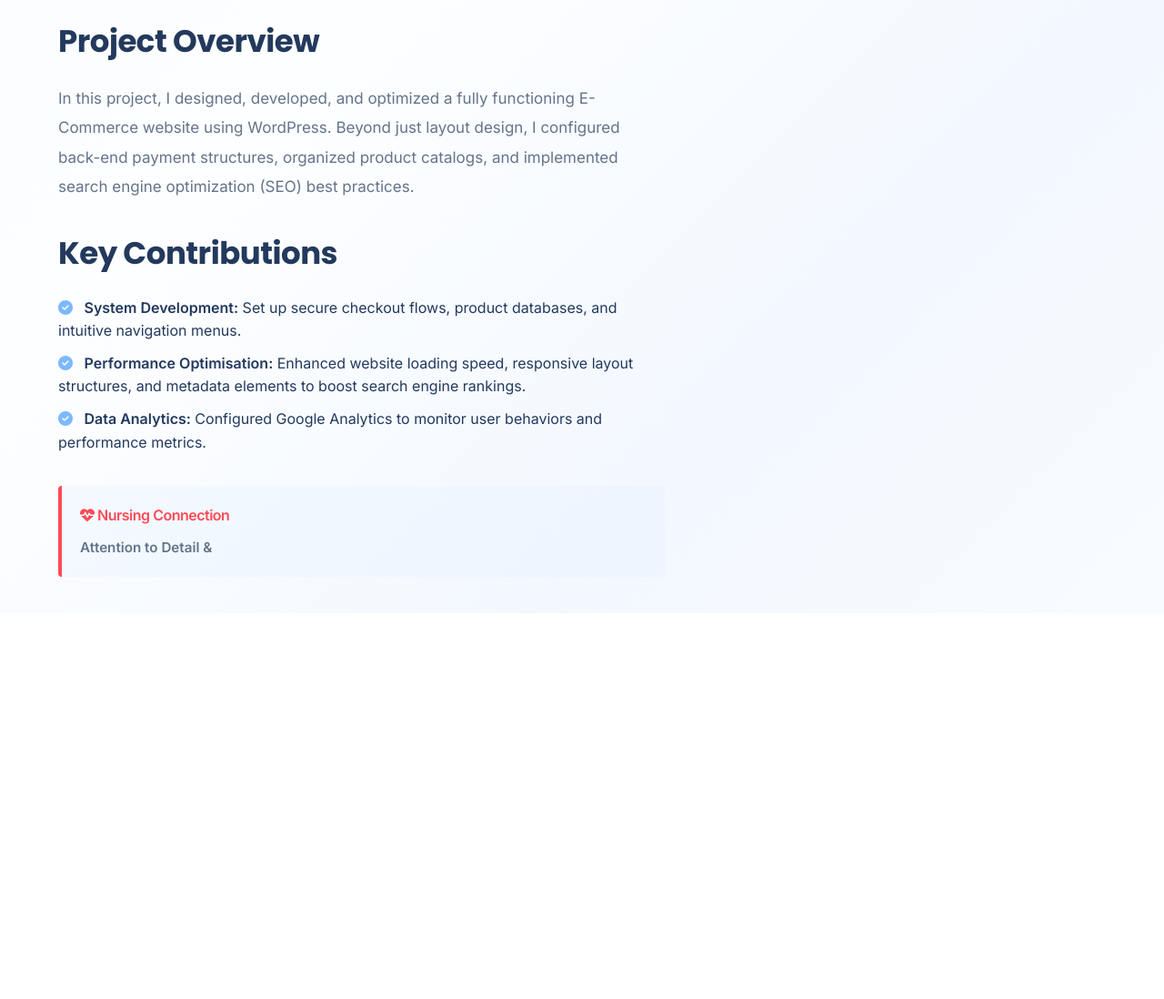
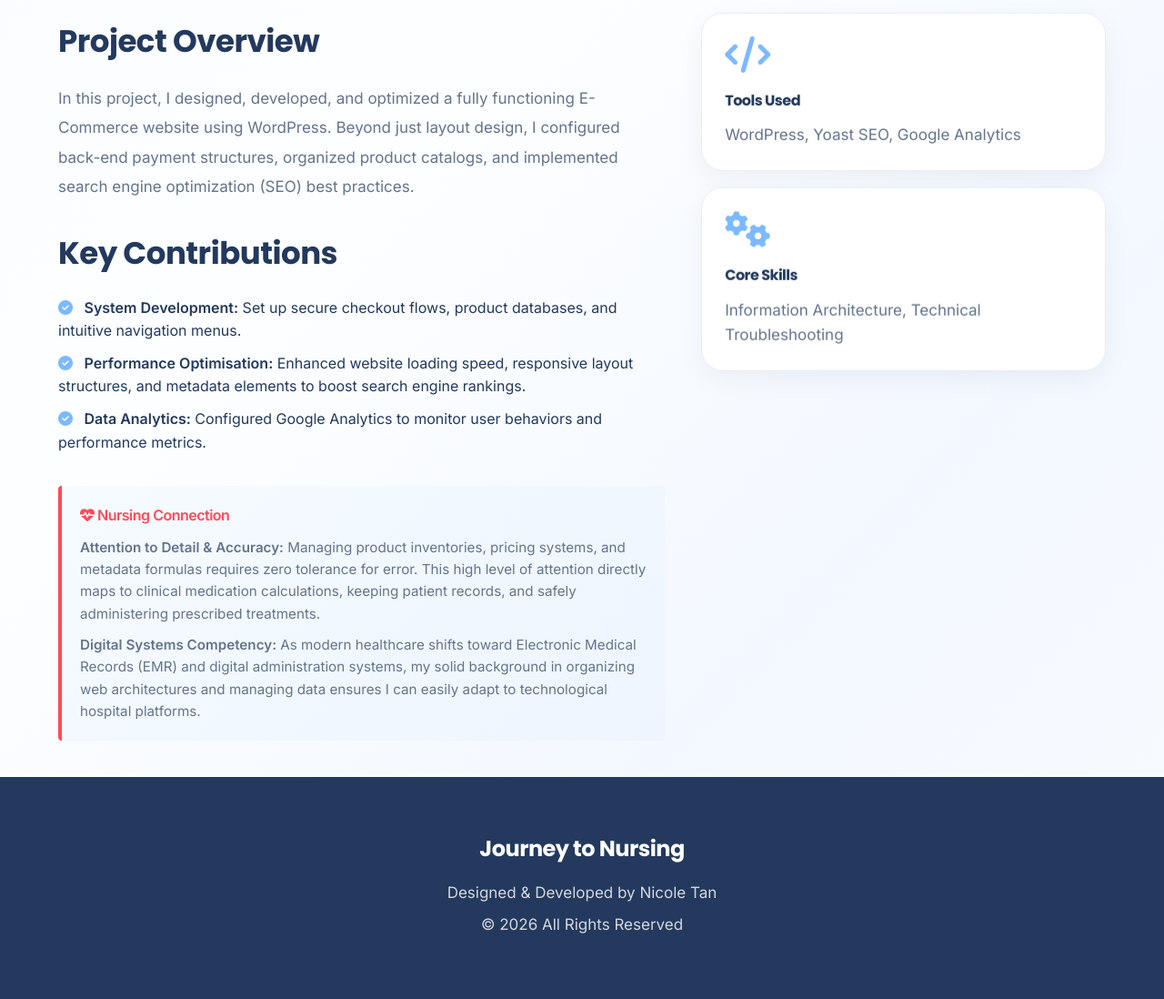
Before and after one commit to ceilno/nicole, a plain HTML site: page wordpress.html in a window 1280 px wide. Shown: the part 400-1498 px from the top of the page at 91% size. Before the commit the page ends 1074 px from the top, so only its background shows below. Drawn offline with Linux system fonts and the light colour scheme.

Commit message:
Add files via upload

```diff
--- a/ai-ready.html
+++ b/ai-ready.html
@@ -5,9 +5,8 @@
     <meta name="viewport" content="width=device-width, initial-scale=1.0">
     <title>AI Ready Certificate | Nicole Tan</title>
     <link rel="stylesheet" href="https://cdnjs.cloudflare.com/ajax/libs/font-awesome/6.6.0/css/all.min.css">
-   <link rel="stylesheet" href="css/style.css">
+    <link rel="stylesheet" href="../css/style.css">
 
-<link rel="stylesheet" href="../css/style.css">
 </head>
 <body>
 
@@ -53,6 +52,7 @@
             </div>
         </div>
     </section>
-
+<script src="../js/script.js"></script>
+    <script src="../js/scroll.js"></script>
 </body>
 </html>
--- a/wordpress.html
+++ b/wordpress.html
@@ -9,9 +9,8 @@
     <link rel="preconnect" href="https://fonts.gstatic.com" crossorigin>
     <link href="https://fonts.googleapis.com/css2?family=Inter:wght@300;400;500;600&family=Poppins:wght@400;500;600;700;800&display=swap" rel="stylesheet">
     <link rel="stylesheet" href="https://cdnjs.cloudflare.com/ajax/libs/font-awesome/6.6.0/css/all.min.css">
-    <link rel="stylesheet" href="css/style.css">
 
-<link rel="stylesheet" href="../css/style.css">
+    <link rel="stylesheet" href="../css/style.css">
 </head>
 <body>
 
@@ -51,4 +50,39 @@
                     <div style="background: rgba(var(--primary-rgb), 0.05); border-left: 4px solid #ff4a57; padding: 20px; margin-top: 35px; border-radius: 4px;">
                         <h4 style="color: #ff4a57; margin-bottom: 10px;"><i class="fa-solid fa-heart-pulse"></i> Nursing Connection</h4>
                         <p style="font-size: 0.95rem; line-height: 1.6; margin: 0;">
-                            <strong>Attention to Detail &
+                            <strong>Attention to Detail & Accuracy:</strong> Managing product inventories, pricing systems, and metadata formulas requires zero tolerance for error. This high level of attention directly maps to clinical medication calculations, keeping patient records, and safely administering prescribed treatments.
+                        </p>
+                        <p style="font-size: 0.95rem; line-height: 1.6; margin: 10px 0 0 0;">
+                            <strong>Digital Systems Competency:</strong> As modern healthcare shifts toward Electronic Medical Records (EMR) and digital administration systems, my solid background in organizing web architectures and managing data ensures I can easily adapt to technological hospital platforms.
+                        </p>
+                    </div>
+                </div>
+
+                <div class="about-cards" style="display: flex; flex-direction: column; gap: 20px;">
+                    <div class="about-card" style="width: 100%; text-align: left; padding: 25px;">
+                        <i class="fa-solid fa-code"></i>
+                        <h4>Tools Used</h4>
+                        <p>WordPress, Yoast SEO, Google Analytics</p>
+                    </div>
+                    <div class="about-card" style="width: 100%; text-align: left; padding: 25px;">
+                        <i class="fa-solid fa-gears"></i>
+                        <h4>Core Skills</h4>
+                        <p>Information Architecture, Technical Troubleshooting</p>
+                    </div>
+                </div>
+
+            </div>
+        </div>
+    </section>
+
+    <footer>
+        <div class="container">
+            <h2>Journey to Nursing</h2>
+            <p>Designed & Developed by Nicole Tan</p>
+            <p>© 2026 All Rights Reserved</p>
+        </div>
+    </footer>
+<script src="../js/script.js"></script>
+<script src="../js/scroll.js"></script>
+</body>
+</html>
```
Also changed, not shown: cny.html (+2 -3 lines), missionx.html (+22 -5 lines), ndp.html (+2 -3 lines), old-folks-home.html (+2 -3 lines), ssd.html (+2 -3 lines), uiux.html (+2 -3 lines), vietnam.html (+2 -3 lines), yep.html (+3 -4 lines).
